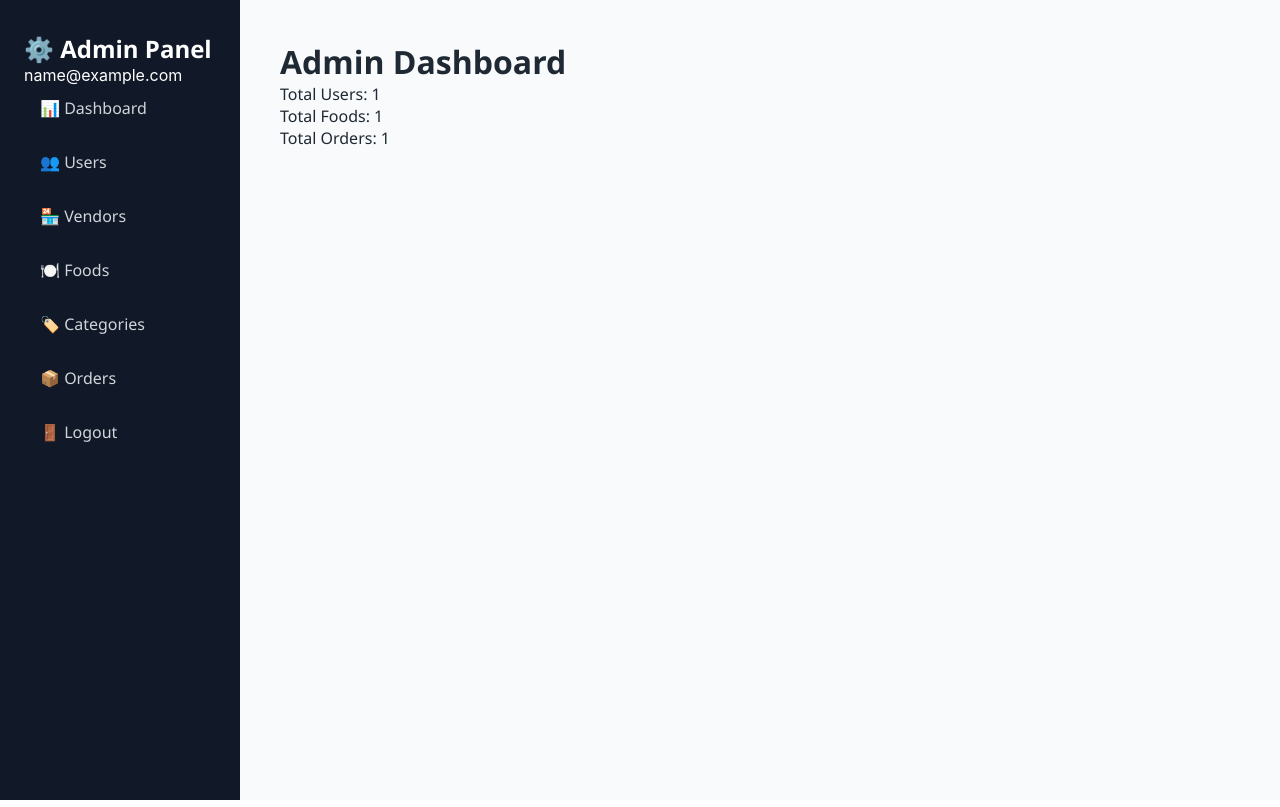
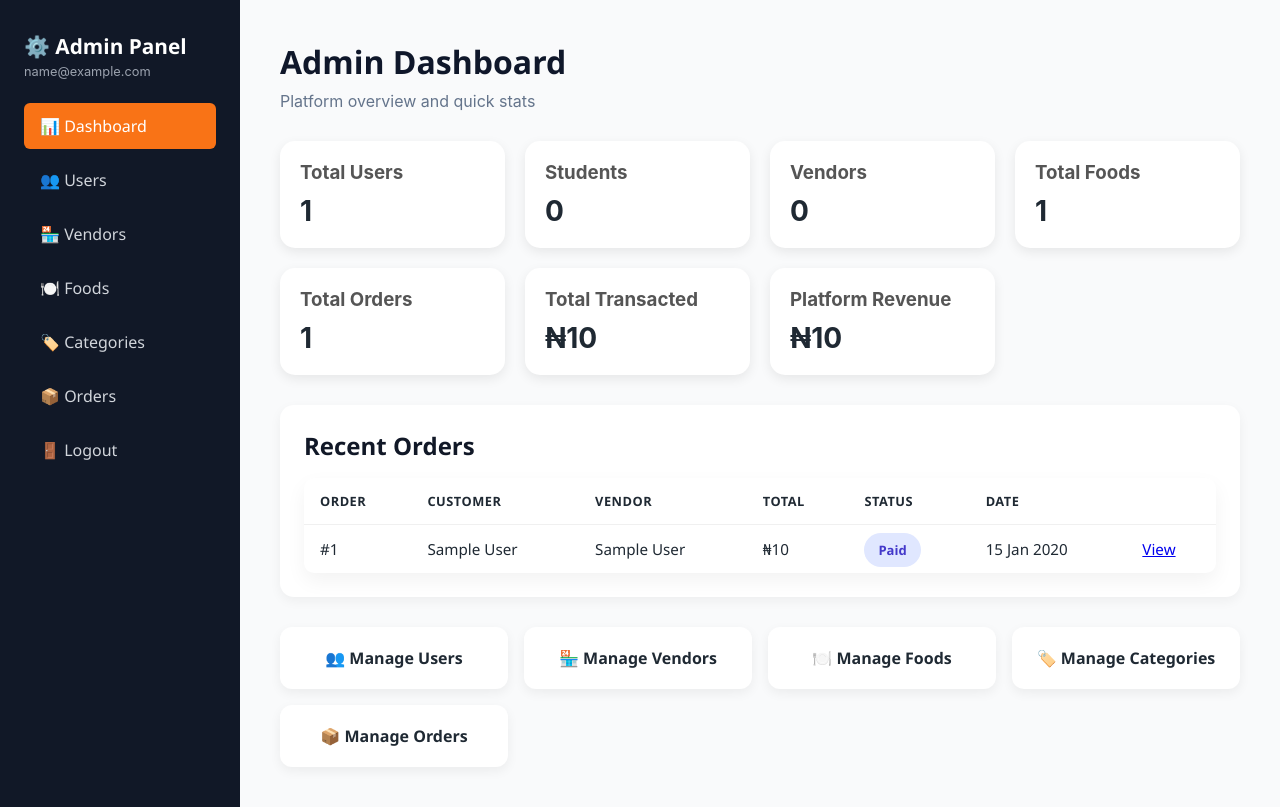
Before and after one commit to Zurum2025/OCFODS, a Flask app: page /admin/admin_dashboard in a window 1280 px wide. Shown: the part 118-925 px from the top of the page. Run offline with Flask 3, Linux system fonts and the light colour scheme; a user stored in the database is signed in; tables that the repository leaves empty hold one stand-in row (values such as "Sample post").

Commit message:
Upgrade design and function for admin section

```diff
--- a/app.py
+++ b/app.py
@@ -7,7 +7,7 @@ from models import db, User, Food, Order, FoodCategory, OrderItem, Payment, Rati
 from dotenv import load_dotenv
 from paystackapi.transaction import Transaction
 import os
-from sqlalchemy import func
+from sqlalchemy import func, or_
 from reportlab.platypus import SimpleDocTemplate, Paragraph, Spacer, Table, TableStyle, Image
 from reportlab.lib.styles import getSampleStyleSheet
 from reportlab.lib import colors
@@ -1336,6 +1336,7 @@ def verify_account_endpoint():
     if valid:
         return {"valid": True, "account_name": result}
     return {"valid": False, "message": result}, 400
+
 # =========================
 # ADMIN ROUTES
 # =========================
@@ -1343,76 +1344,294 @@ def verify_account_endpoint():
 @app.route("/admin/admin_dashboard")
 def admin_dashboard():
     admin = require_admin()
+
+    total_revenue = db.session.query(
+        func.sum(Payment.platform_amount)
+    ).filter(Payment.payment_status == "successful").scalar() or 0
+
+    total_transacted = db.session.query(
+        func.sum(Order.total_amount)
+    ).filter(Order.status == "paid").scalar() or 0
+
+    unverified_vendors = User.query.filter_by(
+        role="vendor", account_verified=False
+    ).count()
+
+    recent_orders = Order.query.order_by(
+        Order.order_date.desc()
+    ).limit(8).all()
 
     return render_template(
         "admin/admin_dashboard.html",
         admin=admin,
         user_count=User.query.count(),
+        student_count=User.query.filter_by(role="student").count(),
+        vendor_count=User.query.filter_by(role="vendor").count(),
         food_count=Food.query.count(),
-        order_count=Order.query.count()
-    )
+        order_count=Order.query.count(),
+        total_revenue=total_revenue,
+        total_transacted=total_transacted,
+        unverified_vendors=unverified_vendors,
+        recent_orders=recent_orders
+    )
+
 
 @app.route("/admin/admin_users")
 def admin_users():
     admin = require_admin()
-    users = User.query.all()
+
+    role = request.args.get("role", "all")
+    q = request.args.get("q", "").strip()
+
+    query = User.query
+
+    if role != "all":
+        query = query.filter_by(role=role)
+
+    if q:
+        like = f"%{q}%"
+        query = query.filter(
+            or_(
+                User.name.ilike(like),
+                User.business_name.ilike(like),
+                User.email.ilike(like)
+            )
+        )
+
+    users = query.order_by(User.id.desc()).all()
 
     return render_template(
         "admin/admin_users.html",
         admin=admin,
-        users=users
-    )
+        users=users,
+        role=role,
+        q=q
+    )
+
 
 @app.route("/admin/admin_vendors")
 def admin_vendors():
     admin = require_admin()
-    vendors = User.query.filter_by(role="vendor").all()
+
+    q = request.args.get("q", "").strip()
+
+    query = User.query.filter_by(role="vendor")
+
+    if q:
+        query = query.filter(User.business_name.ilike(f"%{q}%"))
+
+    vendors = query.order_by(User.id.desc()).all()
+
+    for vendor in vendors:
+        avg_rating, rating_count = (
+            db.session.query(
+                func.avg(Rating.rating),
+                func.count(Rating.id)
+            )
+            .filter(Rating.vendor_id == vendor.id)
+            .first()
+        )
+        vendor.avg_rating = avg_rating or 0
+        vendor.rating_count = rating_count or 0
+        vendor.order_count = Order.query.filter_by(vendor_id=vendor.id).count()
+        vendor.food_count = Food.query.filter_by(vendor_id=vendor.id).count()
 
     return render_template(
         "admin/admin_vendors.html",
         admin=admin,
-        vendors=vendors
-    )
+        vendors=vendors,
+        q=q
+    )
+
+
+@app.route("/admin/admin_vendor/<int:vendor_id>")
+def admin_vendor_details(vendor_id):
+    admin = require_admin()
+
+    vendor = User.query.filter_by(id=vendor_id, role="vendor").first_or_404()
+
+    foods = Food.query.filter_by(vendor_id=vendor.id).all()
+    orders = Order.query.filter_by(vendor_id=vendor.id).order_by(
+        Order.order_date.desc()
+    ).all()
+    ratings = Rating.query.filter_by(vendor_id=vendor.id).order_by(
+        Rating.created_at.desc()
+    ).all()
+
+    avg_rating, rating_count = (
+        db.session.query(
+            func.avg(Rating.rating),
+            func.count(Rating.id)
+        )
+        .filter(Rating.vendor_id == vendor.id)
+        .first()
+    )
+
+    total_earned = db.session.query(
+        func.sum(Payment.vendor_amount)
+    ).join(Order).filter(
+        Order.vendor_id == vendor.id,
+        Payment.payment_status == "successful"
+    ).scalar() or 0
+
+    return render_template(
+        "admin/admin_vendor_details.html",
+        admin=admin,
+        vendor=vendor,
+        foods=foods,
+        orders=orders,
+        ratings=ratings,
+        avg_rating=avg_rating or 0,
+        rating_count=rating_count or 0,
+        total_earned=total_earned
+    )
+
+
+@app.route("/admin/admin_categories", methods=["GET", "POST"])
+def admin_categories():
+    admin = require_admin()
+
+    if request.method == "POST":
+        name = request.form.get("name", "").strip()
+
+        if name:
+            existing = FoodCategory.query.filter(
+                func.lower(FoodCategory.name) == name.lower()
+            ).first()
+
+            if existing:
+                flash("That category already exists", "warning")
+            else:
+                db.session.add(FoodCategory(name=name))
+                db.session.commit()
+                flash("Category added successfully", "success")
+        else:
+            flash("Category name is required", "danger")
+
+        return redirect(url_for("admin_categories"))
+
+    categories = FoodCategory.query.order_by(FoodCategory.name).all()
+
+    for category in categories:
+        category.food_count = Food.query.filter_by(category_id=category.id).count()
+
+    return render_template(
+        "admin/admin_categories.html",
+        admin=admin,
+        categories=categories
+    )
+
+
+@app.route("/admin/admin_category/<int:category_id>/delete", methods=["POST"])
+def admin_delete_category(category_id):
+    admin = require_admin()
+
+    category = FoodCategory.query.get_or_404(category_id)
+
+    if Food.query.filter_by(category_id=category.id).first():
+        flash("Cannot delete a category that still has foods assigned to it", "danger")
+        return redirect(url_for("admin_categories"))
+
+    db.session.delete(category)
+    db.session.commit()
+
+    flash("Category deleted", "success")
+    return redirect(url_for("admin_categories"))
+
 
 @app.route("/admin/admin_foods")
 def admin_foods():
     admin = require_admin()
-    foods = Food.query.all()
+
+    vendor_id = request.args.get("vendor_id", type=int)
+    category_id = request.args.get("category_id", type=int)
+    q = request.args.get("q", "").strip()
+
+    query = Food.query
+
+    if vendor_id:
+        query = query.filter_by(vendor_id=vendor_id)
+
+    if category_id:
+        query = query.filter_by(category_id=category_id)
+
+    if q:
+        query = query.filter(Food.name.ilike(f"%{q}%"))
+
+    foods = query.order_by(Food.id.desc()).all()
 
     return render_template(
         "admin/admin_foods.html",
         admin=admin,
-        foods=foods
-    )
-def seed_categories():
-    categories = ["Main Dish", "Sauce", "Topping", "Drink"]
-
-    for name in categories:
-        if not FoodCategory.query.filter_by(name=name).first():
-            db.session.add(FoodCategory(name=name))
-
-    db.session.commit()
+        foods=foods,
+        vendors=User.query.filter_by(role="vendor").all(),
+        categories=FoodCategory.query.order_by(FoodCategory.name).all(),
+        selected_vendor=vendor_id,
+        selected_category=category_id,
+        q=q
+    )
+
 
 @app.route("/admin/admin_orders")
 def admin_orders():
     admin = require_admin()
-    orders = Order.query.all()
+
+    status = request.args.get("status", "all")
+    q = request.args.get("q", "").strip()
+
+    query = Order.query
+
+    if status != "all":
+        query = query.filter_by(status=status)
+
+    if q:
+        query = query.join(User, Order.customer_id == User.id).filter(
+            User.name.ilike(f"%{q}%")
+        )
+
+    orders = query.order_by(Order.order_date.desc()).all()
 
     return render_template(
         "admin/admin_orders.html",
         admin=admin,
-        orders=orders
-    )
+        orders=orders,
+        status=status,
+        q=q
+    )
+
+
+@app.route("/admin/admin_order/<int:order_id>")
+def admin_order_details(order_id):
+    admin = require_admin()
+
+    order = Order.query.get_or_404(order_id)
+
+    return render_template(
+        "admin/admin_order_details.html",
+        admin=admin,
+        order=order
+    )
+
 
 @app.route("/admin/admin_user/<int:user_id>/toggle")
 def admin_toggle_user(user_id):
     admin = require_admin()
 
     user = User.query.get_or_404(user_id)
+
+    if user.role == "admin":
+        flash("You cannot disable an admin account", "danger")
+        return redirect(request.referrer or url_for("admin_users"))
+
     user.is_active = not user.is_active
     db.session.commit()
 
-    return redirect(url_for("admin_users"))
+    flash(
+        f"{'Enabled' if user.is_active else 'Disabled'} {user.name or user.business_name}",
+        "success"
+    )
+    return redirect(request.referrer or url_for("admin_users"))
+
 
 @app.route("/admin/admin_food/<int:food_id>/delete")
 def admin_delete_food(food_id):
@@ -1422,7 +1641,9 @@ def admin_delete_food(food_id):
     db.session.delete(food)
     db.session.commit()
 
-    return redirect(url_for("admin_foods"))
+    flash("Food item deleted", "success")
+    return redirect(request.referrer or url_for("admin_foods"))
+
 
 @app.route("/admin/admin_food/<int:food_id>/toggle")
 def admin_toggle_food(food_id):
@@ -1432,7 +1653,12 @@ def admin_toggle_food(food_id):
     food.availability = not food.availability
     db.session.commit()
 
-    return redirect(url_for("admin_foods"))
+    flash(
+        f"{'Marked available' if food.availability else 'Marked unavailable'}: {food.name}",
+        "success"
+    )
+    return redirect(request.referrer or url_for("admin_foods"))
+
 
 @app.route("/admin/admin_order/<int:order_id>/status", methods=["POST"])
 def admin_update_order_status(order_id):
@@ -1442,7 +1668,9 @@ def admin_update_order_status(order_id):
     order.status = request.form["status"]
     db.session.commit()
 
-    return redirect(url_for("admin_orders"))
+    flash(f"Order #{order.id} status updated to {order.status}", "success")
+    return redirect(request.referrer or url_for("admin_orders"))
+
 
 @app.route("/admin/user/<int:user_id>/delete", methods=["POST"])
 def admin_delete_user(user_id):
@@ -1450,7 +1678,6 @@ def admin_delete_user(user_id):
 
     user = User.query.get_or_404(user_id)
 
-    # Prevent deleting admin
     if user.role == "admin":
         flash("You cannot delete an admin account", "danger")
         return redirect(url_for("admin_users"))
--- a/models.py
+++ b/models.py
@@ -108,7 +108,7 @@ class Payment(db.Model):
 
     order_id = db.Column(db.Integer, db.ForeignKey("orders.id"), unique=True)
 
-    order = db.relationship("Order", backref="payment")
+    order = db.relationship("Order", backref=db.backref("payment", uselist=False))
 
     vendor_amount = db.Column(db.Float, default=0)
     platform_amount = db.Column(db.Float, default=0)
--- a/static/css/style.css
+++ b/static/css/style.css
@@ -1626,3 +1626,155 @@ textarea {
     }
 
 }
+
+/* ==========================
+   ADMIN SECTION
+========================== */
+
+.admin-sidebar .admin-brand h2 {
+    margin-bottom: 4px;
+    font-size: 1.3rem;
+}
+
+.admin-email {
+    font-size: 0.8rem;
+    color: #9ca3af;
+    margin-bottom: 1.5rem;
+    word-break: break-all;
+}
+
+.admin-sidebar .dashboard-nav a.active {
+    background: #f97316;
+    color: white;
+}
+
+.admin-alert {
+    background: #fff3cd;
+    color: #856404;
+    padding: 14px 20px;
+    border-radius: 10px;
+    margin-bottom: 24px;
+    font-weight: 500;
+}
+
+.admin-alert a {
+    color: #856404;
+    text-decoration: underline;
+    margin-left: 8px;
+}
+
+.admin-section {
+    background: white;
+    padding: 24px;
+    border-radius: 14px;
+    box-shadow: 0 4px 12px rgba(0,0,0,0.05);
+    margin-top: 30px;
+}
+
+.admin-section h2 {
+    margin-bottom: 16px;
+    color: #111827;
+}
+
+.admin-quick-links {
+    display: grid;
+    grid-template-columns: repeat(auto-fit, minmax(180px, 1fr));
+    gap: 16px;
+    margin-top: 30px;
+}
+
+.quick-link-card {
+    background: white;
+    padding: 20px;
+    border-radius: 12px;
+    box-shadow: 0 4px 12px rgba(0,0,0,0.06);
+    text-decoration: none;
+    color: #1f2933;
+    font-weight: 600;
+    text-align: center;
+    transition: transform 0.2s ease;
+}
+
+.quick-link-card:hover {
+    transform: translateY(-4px);
+}
+
+.admin-filter-bar {
+    display: flex;
+    gap: 12px;
+    margin: 20px 0;
+    flex-wrap: wrap;
+}
+
+.admin-filter-bar input,
+.admin-filter-bar select {
+    padding: 10px 14px;
+    border: 1.5px solid #d1d5db;
+    border-radius: 8px;
+    font-size: 0.95rem;
+}
+
+.admin-filter-bar input {
+    flex: 1;
+    min-width: 200px;
+}
+
+.vendor-email {
+    color: #6b7280;
+    font-size: 0.85rem;
+    margin-bottom: 8px;
+}
+
+.vendor-badges {
+    display: flex;
+    gap: 8px;
+    flex-wrap: wrap;
+    margin: 10px 0;
+}
+
+.admin-vendor-actions {
+    display: flex;
+    gap: 10px;
+    margin-top: 10px;
+}
+
+.admin-rating-list {
+    list-style: none;
+}
+
+.admin-rating-list li {
+    padding: 12px 0;
+    border-bottom: 1px solid #f0f0f0;
+}
+
+.rating-date {
+    display: block;
+    font-size: 0.8rem;
+    color: #9ca3af;
+}
+
+.inline-status-form {
+    display: flex;
+    gap: 8px;
+}
+
+.inline-status-form select {
+    padding: 6px 10px;
+    border-radius: 6px;
+    border: 1px solid #d1d5db;
+}
+
+.status-pending {
+    background: #f3f4f6;
+    color: #4b5563;
+}
+
+.status-paid {
+    background: #e0e7ff;
+    color: #4338ca;
+}
+
+.status-cancelled {
+    background: #fee2e2;
+    color: #b91c1c;
+}
--- a/templates/admin/admin_dashboard.html
+++ b/templates/admin/admin_dashboard.html
@@ -1,11 +1,87 @@
 {% extends "admin/admin_layout.html" %}
 
 {% block admin_content %}
-<h1>Admin Dashboard</h1>
 
-<div class="stats">
-    <div class="card">Total Users: {{ user_count }}</div>
-    <div class="card">Total Foods: {{ food_count }}</div>
-    <div class="card">Total Orders: {{ order_count }}</div>
+<div class="dashboard-header">
+    <h1>Admin Dashboard</h1>
+    <p>Platform overview and quick stats</p>
 </div>
+
+{% if unverified_vendors > 0 %}
+<div class="admin-alert">
+    ⚠️ {{ unverified_vendors }} vendor(s) have not verified a payout account yet.
+    <a href="{{ url_for('admin_vendors') }}">Review vendors</a>
+</div>
+{% endif %}
+
+<div class="analytics-grid">
+    <div class="analytics-card">
+        <h3>Total Users</h3>
+        <p>{{ user_count }}</p>
+    </div>
+    <div class="analytics-card">
+        <h3>Students</h3>
+        <p>{{ student_count }}</p>
+    </div>
+    <div class="analytics-card">
+        <h3>Vendors</h3>
+        <p>{{ vendor_count }}</p>
+    </div>
+    <div class="analytics-card">
+        <h3>Total Foods</h3>
+        <p>{{ food_count }}</p>
+    </div>
+    <div class="analytics-card">
+        <h3>Total Orders</h3>
+        <p>{{ order_count }}</p>
+    </div>
+    <div class="analytics-card">
+        <h3>Total Transacted</h3>
+        <p>₦{{ "{:,.0f}".format(total_transacted) }}</p>
+    </div>
+    <div class="analytics-card">
+        <h3>Platform Revenue</h3>
+        <p>₦{{ "{:,.0f}".format(total_revenue) }}</p>
+    </div>
+</div>
+
+<div class="admin-section">
+    <h2>Recent Orders</h2>
+
+    {% if recent_orders %}
+    <table class="app-table">
+        <tr>
+            <th>Order</th>
+            <th>Customer</th>
+            <th>Vendor</th>
+            <th>Total</th>
+            <th>Status</th>
+            <th>Date</th>
+            <th></th>
+        </tr>
+        {% for order in recent_orders %}
+        <tr>
+            <td>#{{ order.id }}</td>
+            <td>{{ order.customer.name }}</td>
+            <td>{{ order.vendor.business_name }}</td>
+            <td>₦{{ "{:,.0f}".format(order.total_amount) }}</td>
+            <td><span class="status-badge status-{{ order.status }}">{{ order.status|capitalize }}</span></td>
+            <td>{{ order.order_date.strftime("%d %b %Y") }}</td>
+            <td><a href="{{ url_for('admin_order_details', order_id=order.id) }}">View</a></td>
+        </tr>
+        {% endfor %}
+    </table>
+    {% else %}
+    <p class="empty-state">No orders yet.</p>
+    {% endif %}
+</div>
+
+<div class="admin-quick-links">
+    <a href="{{ url_for('admin_users') }}" class="quick-link-card">👥 Manage Users</a>
+    <a href="{{ url_for('admin_vendors') }}" class="quick-link-card">🏪 Manage Vendors</a>
+    <a href="{{ url_for('admin_foods') }}" class="quick-link-card">🍽️ Manage Foods</a>
+    <a href="{{ url_for('admin_categories') }}" class="quick-link-card">🏷️ Manage Categories</a>
+    <a href="{{ url_for('admin_orders') }}" class="quick-link-card">📦 Manage Orders</a>
+</div>
+
 {% endblock %}
```
